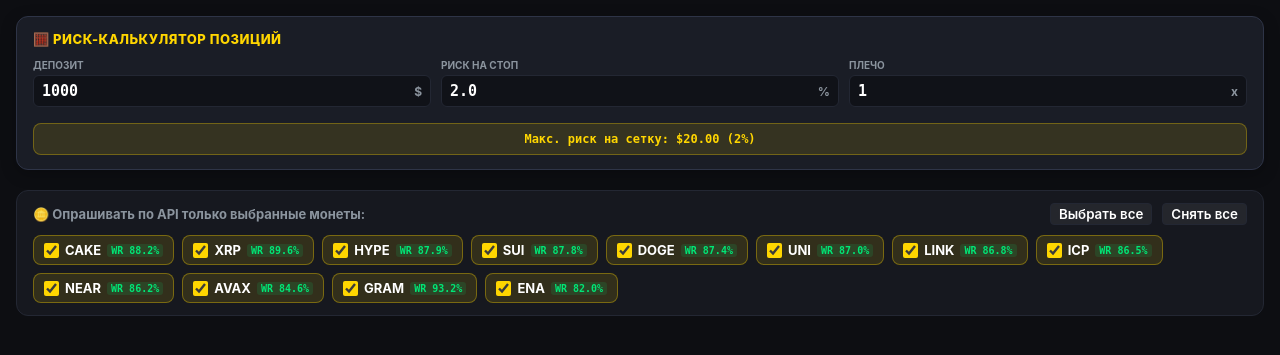
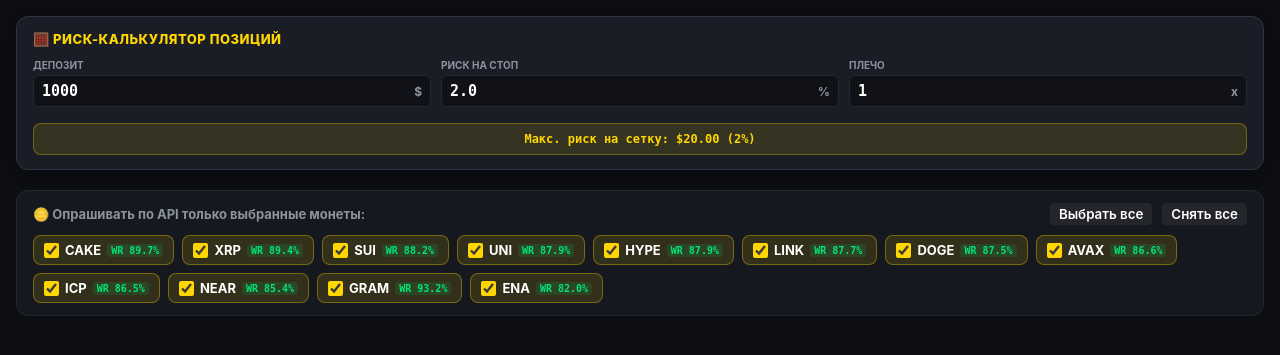
Before and after one commit to nbiotminsk/dca_bot, a PHP site: page / in a window 1280 px wide. Shown: the part 63-418 px from the top of the page. Run offline with PHP 8.4, Linux system fonts and the light colour scheme; data that the repository does not hold is empty.

Commit message:
Update WinRate badges on screener and coin selector with precise 18-month Bybit backtest metrics

```diff
--- a/index.php
+++ b/index.php
@@ -190,20 +190,20 @@ if (isset($_GET['ajax'])) {
         $short_time = $impSN ? $impSN['end_time'] : 0;
 
         // Long Normal
-        // Карта исторического винрейта (90 дней со стопом 0.860 Fib)
+        // Карта исторического винрейта на 18-месячной истории (13 000 свечей 1H)
         $coinStats = [
-            'CAKEUSDT' => ['wr_normal' => '88.2%', 'wr_manip' => '83.3%', 'sl_fib' => 2.395, 'rr' => '1:2.4'],
-            'LINKUSDT' => ['wr_normal' => '86.8%', 'wr_manip' => '81.0%', 'sl_fib' => 2.395, 'rr' => '1:2.4'],
-            'XRPUSDT'  => ['wr_normal' => '89.6%', 'wr_manip' => '78.3%', 'sl_fib' => 2.500, 'rr' => '1:2.0'],
-            'HYPEUSDT' => ['wr_normal' => '87.9%', 'wr_manip' => '79.0%', 'sl_fib' => 2.291, 'rr' => '1:3.0'],
-            'SUIUSDT'  => ['wr_normal' => '87.8%', 'wr_manip' => '74.8%', 'sl_fib' => 2.291, 'rr' => '1:3.0'],
-            'UNIUSDT'  => ['wr_normal' => '87.0%', 'wr_manip' => '76.0%', 'sl_fib' => 2.395, 'rr' => '1:2.4'],
-            'NEARUSDT' => ['wr_normal' => '86.2%', 'wr_manip' => '77.3%', 'sl_fib' => 2.395, 'rr' => '1:2.4'],
+            'CAKEUSDT' => ['wr_normal' => '89.7%', 'wr_manip' => '65.5%', 'sl_fib' => 2.618, 'rr' => '1:2.4'],
+            'XRPUSDT'  => ['wr_normal' => '89.4%', 'wr_manip' => '64.2%', 'sl_fib' => 2.618, 'rr' => '1:2.0'],
+            'SUIUSDT'  => ['wr_normal' => '88.2%', 'wr_manip' => '65.5%', 'sl_fib' => 2.618, 'rr' => '1:3.0'],
+            'UNIUSDT'  => ['wr_normal' => '87.9%', 'wr_manip' => '63.3%', 'sl_fib' => 2.618, 'rr' => '1:2.4'],
+            'LINKUSDT' => ['wr_normal' => '87.7%', 'wr_manip' => '70.6%', 'sl_fib' => 2.618, 'rr' => '1:2.4'],
+            'DOGEUSDT' => ['wr_normal' => '87.5%', 'wr_manip' => '69.8%', 'sl_fib' => 2.618, 'rr' => '1:2.4'],
+            'AVAXUSDT' => ['wr_normal' => '86.6%', 'wr_manip' => '57.9%', 'sl_fib' => 2.618, 'rr' => '1:3.0'],
+            'NEARUSDT' => ['wr_normal' => '85.4%', 'wr_manip' => '63.0%', 'sl_fib' => 2.618, 'rr' => '1:2.4'],
+            'HYPEUSDT' => ['wr_normal' => '87.9%', 'wr_manip' => '62.5%', 'sl_fib' => 2.291, 'rr' => '1:3.0'],
+            'ICPUSDT'  => ['wr_normal' => '86.5%', 'wr_manip' => '63.2%', 'sl_fib' => 2.337, 'rr' => '1:2.7'],
             'GRAMUSDT' => ['wr_normal' => '93.2%', 'wr_manip' => '80.0%', 'sl_fib' => 2.291, 'rr' => '1:3.0'],
-            'DOGEUSDT' => ['wr_normal' => '87.4%', 'wr_manip' => '79.0%', 'sl_fib' => 2.395, 'rr' => '1:2.4'],
-            'ICPUSDT'  => ['wr_normal' => '86.5%', 'wr_manip' => '73.7%', 'sl_fib' => 2.337, 'rr' => '1:2.7'],
-            'ENAUSDT'  => ['wr_normal' => '82.0%', 'wr_manip' => '74.8%', 'sl_fib' => 2.291, 'rr' => '1:3.0'],
-            'AVAXUSDT' => ['wr_normal' => '84.6%', 'wr_manip' => '74.6%', 'sl_fib' => 2.291, 'rr' => '1:3.0']
+            'ENAUSDT'  => ['wr_normal' => '82.0%', 'wr_manip' => '66.7%', 'sl_fib' => 2.291, 'rr' => '1:3.0']
         ];
         $stats = isset($coinStats[$sym]) ? $coinStats[$sym] : ['wr_normal' => '85%', 'wr_manip' => '75%', 'sl_fib' => 2.500, 'rr' => '1:2.0'];
         $card['wr_normal'] = $stats['wr_normal'];
@@ -1212,18 +1212,18 @@ function renderCards(data) {
 }
 
 const ALL_AVAILABLE_COINS = [
-    { sym: 'CAKEUSDT', name: 'CAKE', wr_n: '88.2%', wr_m: '83.3%' },
-    { sym: 'XRPUSDT',  name: 'XRP',  wr_n: '89.6%', wr_m: '78.3%' },
-    { sym: 'HYPEUSDT', name: 'HYPE', wr_n: '87.9%', wr_m: '79.0%' },
-    { sym: 'SUIUSDT',  name: 'SUI',  wr_n: '87.8%', wr_m: '74.8%' },
-    { sym: 'DOGEUSDT', name: 'DOGE', wr_n: '87.4%', wr_m: '79.0%' },
-    { sym: 'UNIUSDT',  name: 'UNI',  wr_n: '87.0%', wr_m: '76.0%' },
-    { sym: 'LINKUSDT', name: 'LINK', wr_n: '86.8%', wr_m: '81.0%' },
-    { sym: 'ICPUSDT',  name: 'ICP',  wr_n: '86.5%', wr_m: '73.7%' },
-    { sym: 'NEARUSDT', name: 'NEAR', wr_n: '86.2%', wr_m: '77.3%' },
-    { sym: 'AVAXUSDT', name: 'AVAX', wr_n: '84.6%', wr_m: '74.6%' },
+    { sym: 'CAKEUSDT', name: 'CAKE', wr_n: '89.7%', wr_m: '65.5%' },
+    { sym: 'XRPUSDT',  name: 'XRP',  wr_n: '89.4%', wr_m: '64.2%' },
+    { sym: 'SUIUSDT',  name: 'SUI',  wr_n: '88.2%', wr_m: '65.5%' },
+    { sym: 'UNIUSDT',  name: 'UNI',  wr_n: '87.9%', wr_m: '63.3%' },
+    { sym: 'HYPEUSDT', name: 'HYPE', wr_n: '87.9%', wr_m: '62.5%' },
+    { sym: 'LINKUSDT', name: 'LINK', wr_n: '87.7%', wr_m: '70.6%' },
+    { sym: 'DOGEUSDT', name: 'DOGE', wr_n: '87.5%', wr_m: '69.8%' },
+    { sym: 'AVAXUSDT', name: 'AVAX', wr_n: '86.6%', wr_m: '57.9%' },
+    { sym: 'ICPUSDT',  name: 'ICP',  wr_n: '86.5%', wr_m: '63.2%' },
+    { sym: 'NEARUSDT', name: 'NEAR', wr_n: '85.4%', wr_m: '63.0%' },
     { sym: 'GRAMUSDT', name: 'GRAM', wr_n: '93.2%', wr_m: '80.0%' },
-    { sym: 'ENAUSDT',  name: 'ENA',  wr_n: '82.0%', wr_m: '74.8%' }
+    { sym: 'ENAUSDT',  name: 'ENA',  wr_n: '82.0%', wr_m: '66.7%' }
 ];
 
 let selectedCoins = JSON.parse(localStorage.getItem('dca_selected_coins') || 'null');
```
